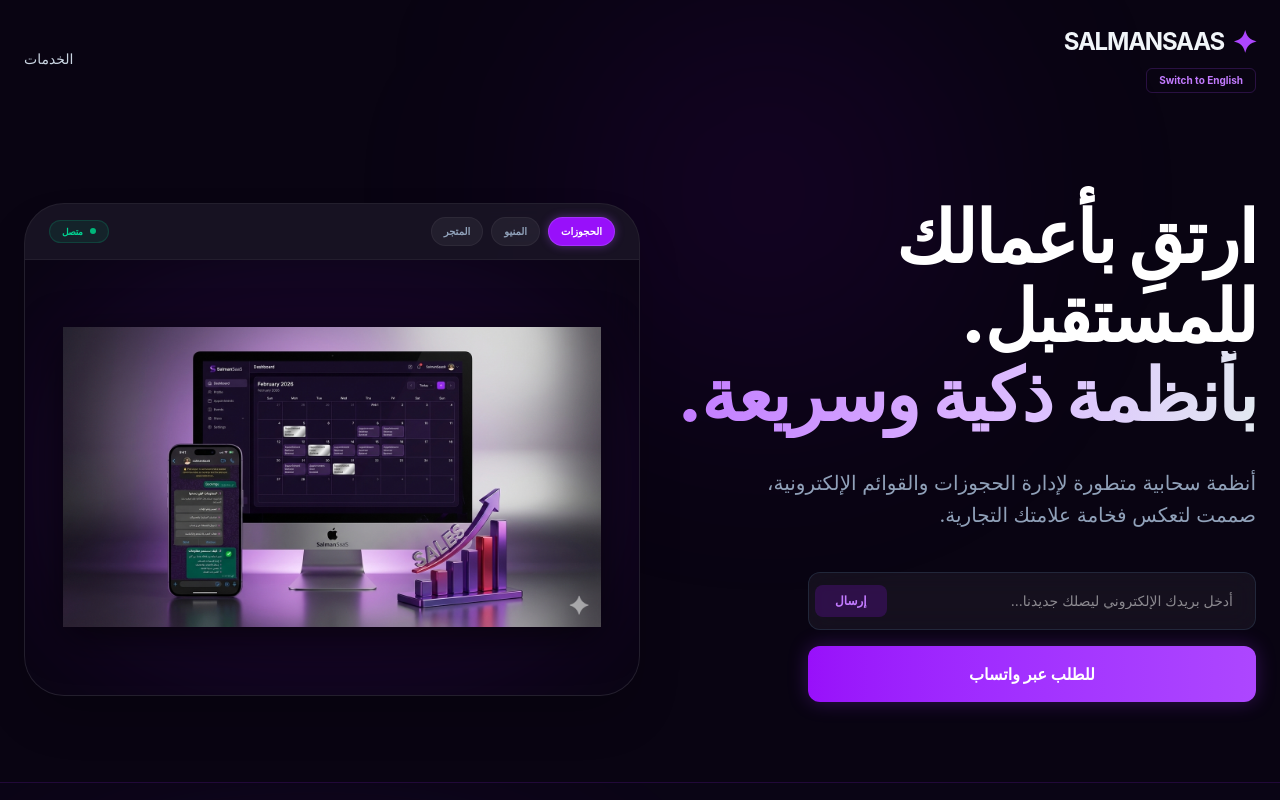
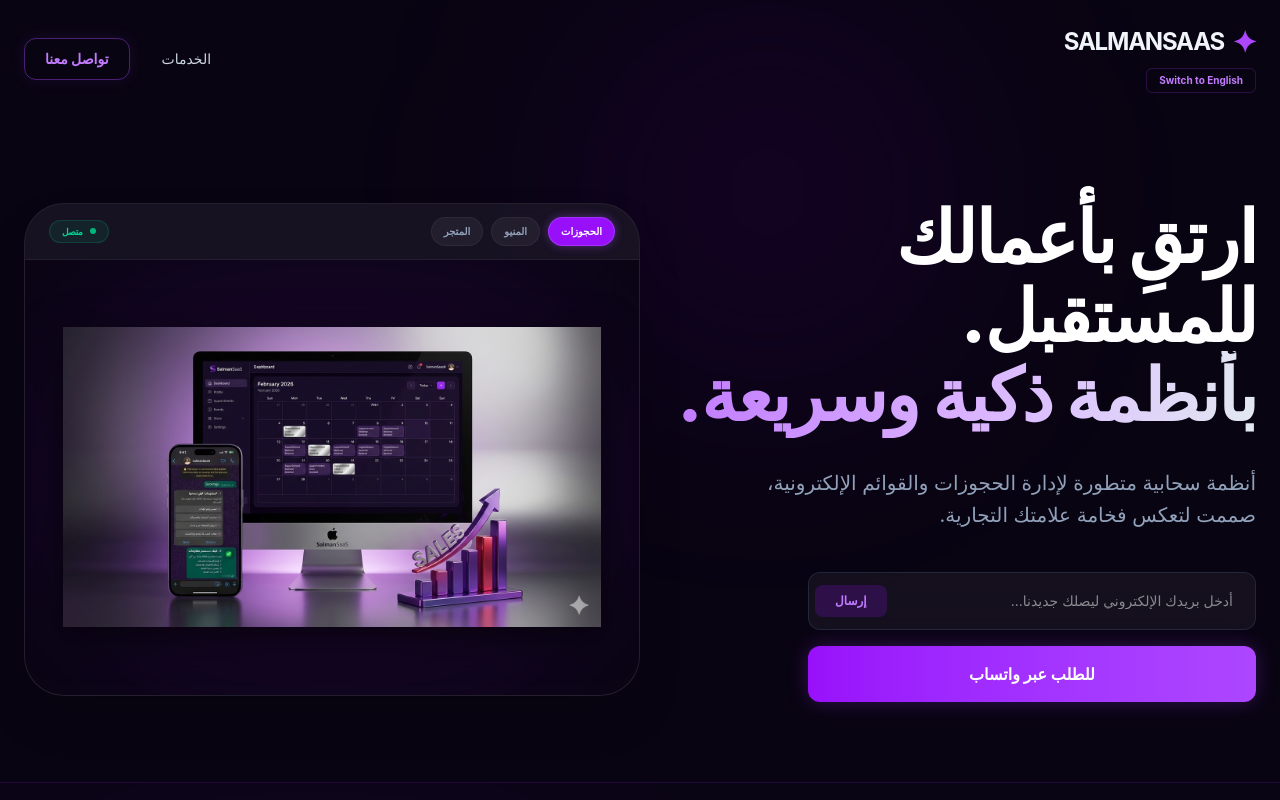
Before and after one commit to salmanhoussam/Home-Page, a React (Vite) app: page / in a window 1280 px wide. Shown: the top 800 px of the page. Built offline with nearby package versions, Linux system fonts and the light colour scheme.

Commit message:
ازرار الهيد

```diff
--- a/src/components/layout/Navbar.jsx
+++ b/src/components/layout/Navbar.jsx
@@ -23,7 +23,16 @@ const Navbar = () => {
   >
     {t.navServices}
   </a>
-      </div>
+
+  <a
+    href={`https://wa.me/${whatsappNumber}`}
+    target="_blank"
+    rel="noreferrer"
+    className="px-5 py-2.5 border border-purple-500/40 text-purple-400 rounded-xl hover:bg-purple-500/10 transition shadow-[0_0_15px_rgba(168,85,247,0.1)] font-bold"
+  >
+    {t.navContact}
+  </a>
+</div>
     </nav>
   );
 };
--- a/src/index.css
+++ b/src/index.css
@@ -1 +1,4 @@
 @import "tailwindcss";
+html {
+  scroll-behavior: smooth;
+}
```
